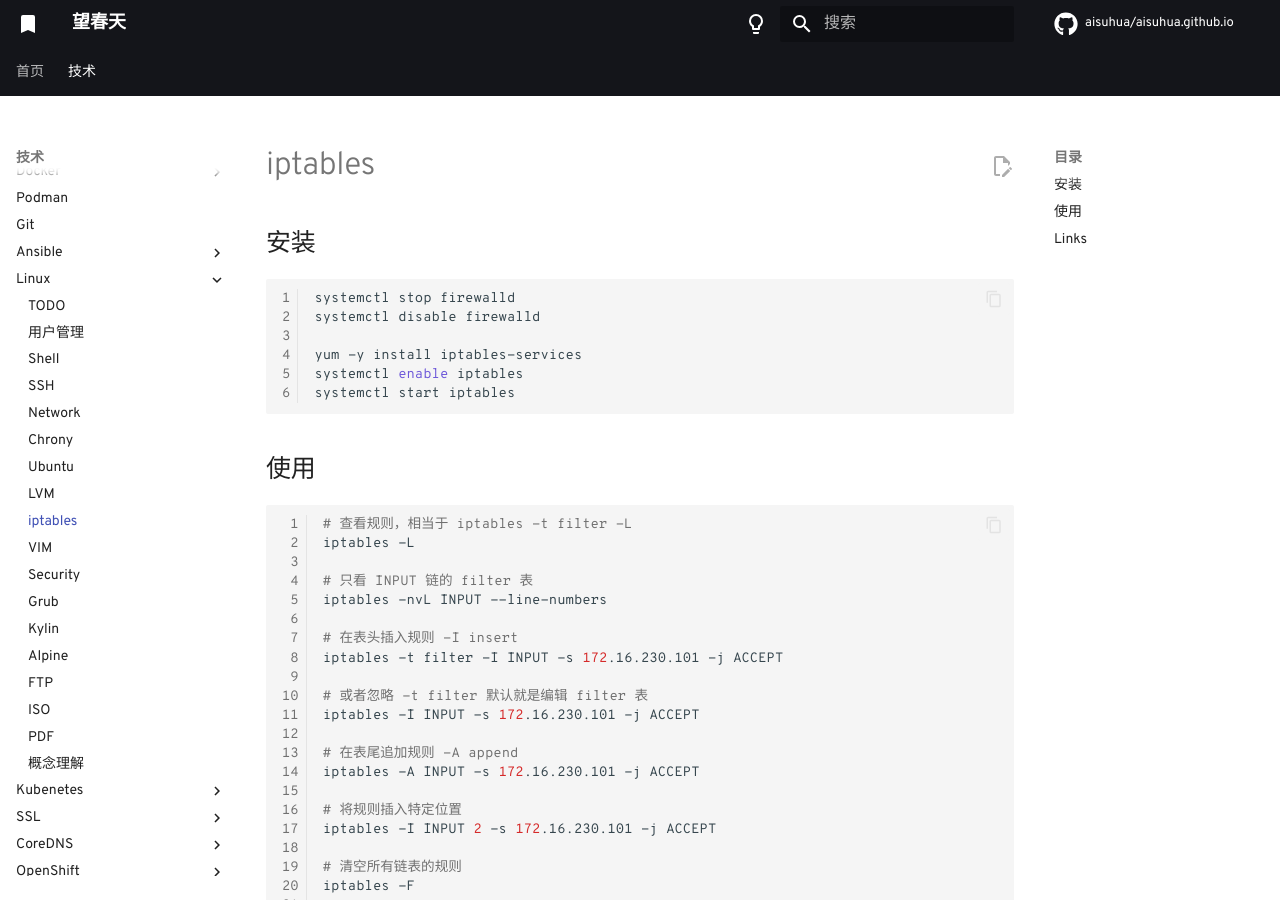
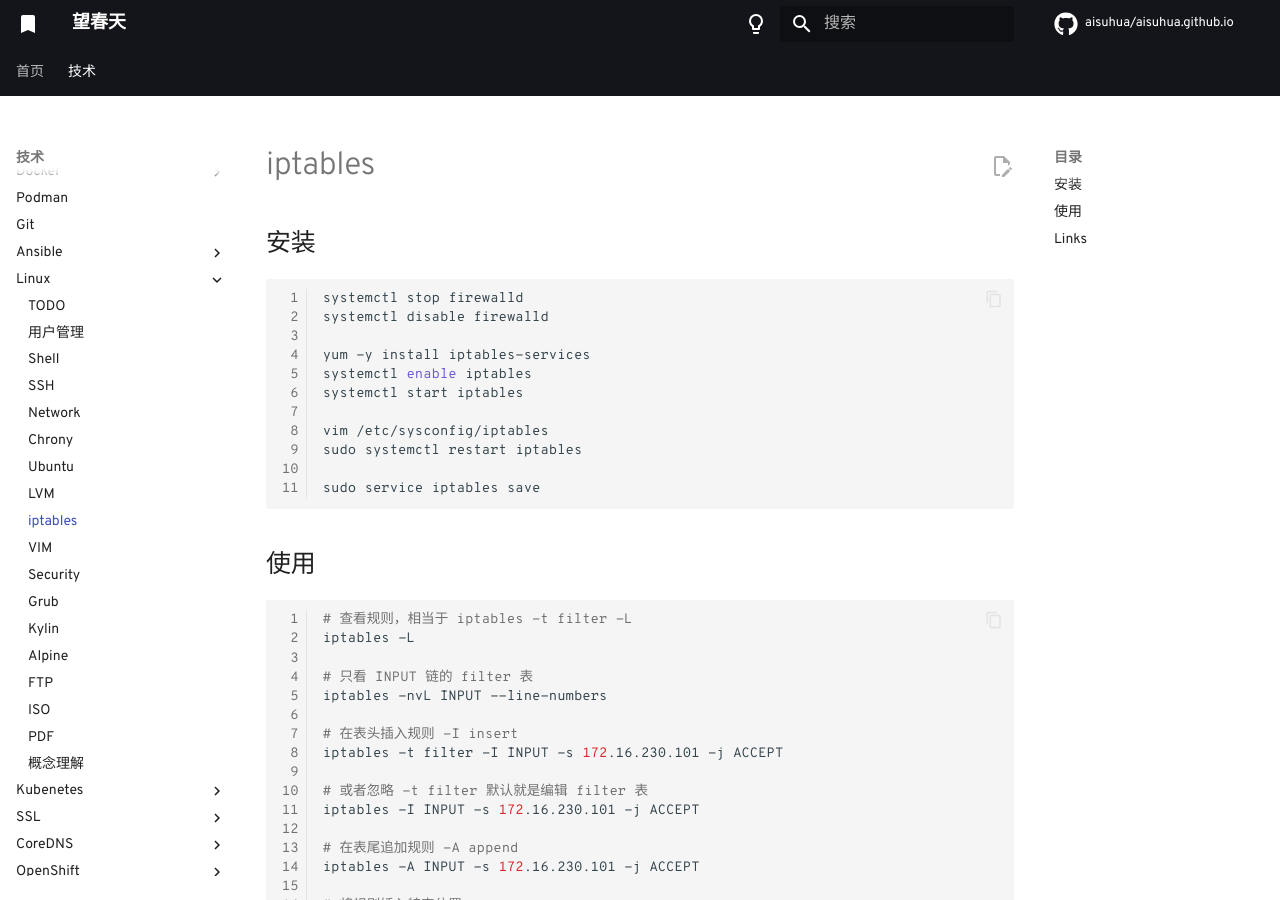
Before and after one commit to aisuhua/aisuhua.github.io, an MkDocs documentation site: the page built from docs/linux/iptables.md, in a window 1280 px wide and 900 px high. Built offline with MkDocs 1.6.1 and Material for MkDocs 9.7.7, drawn with Linux system fonts in a browser that asks for light colours; comment, search, counter and statistics services are not loaded.

Commit message:
iptables.md

````diff
--- a/docs/linux/iptables.md
+++ b/docs/linux/iptables.md
@@ -9,6 +9,11 @@ systemctl disable firewalld
 yum -y install iptables-services
 systemctl enable iptables
 systemctl start iptables
+
+vim /etc/sysconfig/iptables
+sudo systemctl restart iptables
+
+sudo service iptables save
 ```
 
 ## 使用
````
